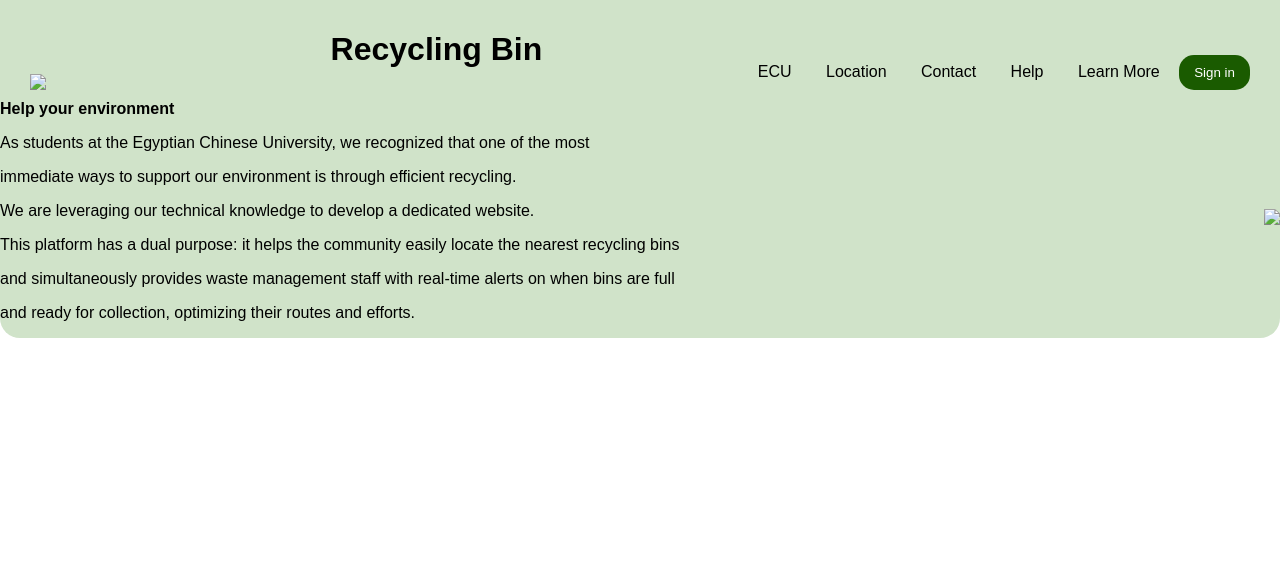
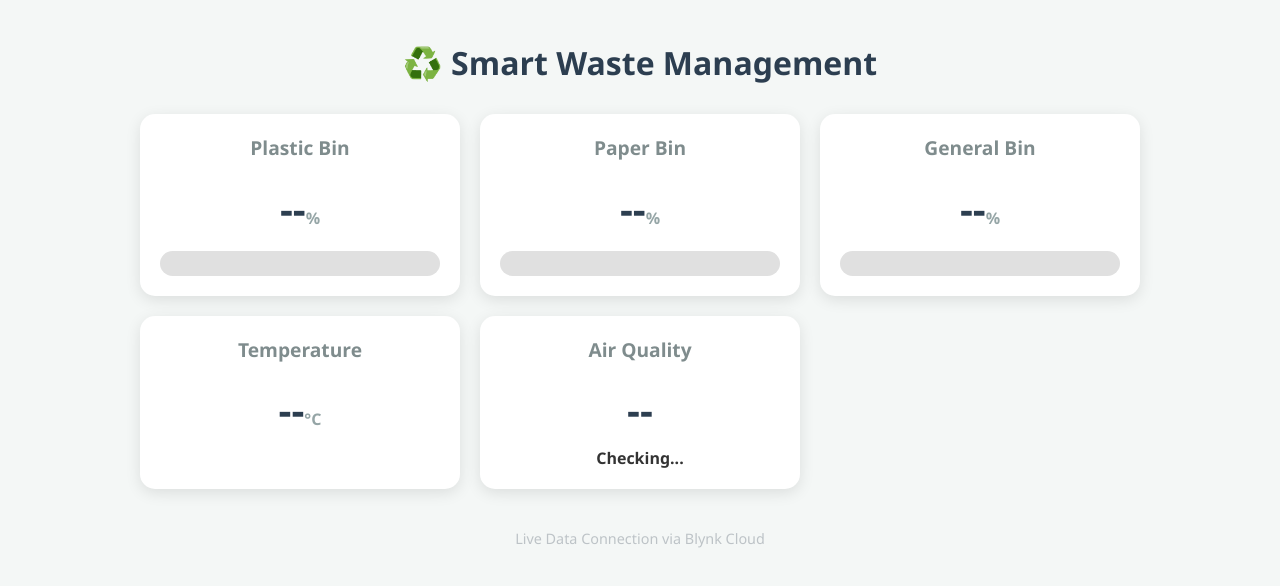
Before and after one commit to bernyoussef/recycling_bin, a plain HTML site: page index.html in a window 1280 px wide. Drawn offline with Linux system fonts and the light colour scheme; no server answers; a web font is replaced by a local one.

Commit message:
Add files via upload

```diff
--- a/index.html
+++ b/index.html
@@ -1,110 +1,203 @@
 <!DOCTYPE html>
-<!to use html 5>
+<html lang="en">
+<head>
+    <meta charset="UTF-8">
+    <meta name="viewport" content="width=device-width, initial-scale=1.0">
+    <title>Smart Waste Dashboard</title>
+    <style>
+        /* --- CSS STYLING --- */
+        body {
+            font-family: 'Segoe UI', Tahoma, Geneva, Verdana, sans-serif;
+            background-color: #f4f7f6;
+            margin: 0;
+            padding: 20px;
+            color: #333;
+        }
 
-    <head>
-        <link rel="preconnect" href="https://fonts.googleapis.com">
-<link rel="preconnect" href="https://fonts.gstatic.com" crossorigin>
-<link href="https://fonts.googleapis.com/css2?family=Raleway:ital,wght@0,100..900;1,100..900&family=Roboto:ital,wght@0,100..900;1,100..900&family=Science+Gothic:wght@100..900&display=swap" rel="stylesheet">
-        <title>Recycling Bin</title>
-        <!--STYLE-->
-        <style>
+        h1 {
+            text-align: center;
+            color: #2c3e50;
+            margin-bottom: 30px;
+        }
 
- body{
-         margin: 0;
-         font-family: "Science Gothic", sans-serif;
+        /* Grid Layout */
+        .dashboard {
+            display: grid;
+            grid-template-columns: repeat(auto-fit, minmax(250px, 1fr));
+            gap: 20px;
+            max-width: 1000px;
+            margin: 0 auto;
+        }
 
-     }
+        /* Card Design */
+        .card {
+            background: white;
+            border-radius: 15px;
+            padding: 20px;
+            box-shadow: 0 4px 15px rgba(0,0,0,0.1);
+            text-align: center;
+            transition: transform 0.3s;
+        }
 
-.header{
-        background-color:rgb(208, 227, 201);
-        display: flex;
-        justify-content:space-between;
-        align-items:flex-end;
-        padding: 10px 30px;
+        .card:hover {
+            transform: translateY(-5px);
+        }
 
+        .card h3 {
+            margin-top: 0;
+            color: #7f8c8d;
+            font-size: 1.2rem;
         }
-.logo{
-                width:100px;
-    }
 
+        .value {
+            font-size: 2.5rem;
+            font-weight: bold;
+            color: #2c3e50;
+            margin: 10px 0;
+        }
 
-.header-link a{
-                color: rgb(0, 0, 0);
-                padding: 2px 15px;
-                text-decoration: none;
-                font-family: "Science Gothic", sans-serif;
+        .unit {
+            font-size: 1rem;
+            color: #95a5a6;
+        }
 
-    }
-.header-link a:hover{
-                background-color: rgb(151, 206, 130);
-                border-radius: 15px;
-            }
-.header-link button{
-                background-color:rgb(26, 91, 0) ;
-                color:white;
-                border: none;
-                padding: 10px 15px;
-                border-radius: 15px;
-                font-family: "Science Gothic", sans-serif;
-            }
-.header-link button:hover{
-                background-color: rgb(151, 206, 130);
-            }
-.landing-page{
-             background-color:rgb(208, 227, 201);
-             display: flex;
-             justify-content: space-between;
-             align-items: center;
-             padding:1opx 15px;
-             border-radius: 0 0 20px 20px;
+        /* Status Colors */
+        .status-safe { color: #27ae60; }
+        .status-danger { color: #c0392b; }
 
-          }
+        /* Progress Bar Container */
+        .progress-container {
+            width: 100%;
+            background-color: #e0e0e0;
+            border-radius: 25px;
+            height: 25px;
+            margin-top: 15px;
+            overflow: hidden;
+        }
 
+        /* The Filling Bar */
+        .progress-bar {
+            height: 100%;
+            width: 0%; /* JS changes this */
+            background-color: #3498db;
+            border-radius: 25px;
+            transition: width 0.5s ease-in-out, background-color 0.5s;
+        }
 
+        /* Footer */
+        .footer {
+            text-align: center;
+            margin-top: 40px;
+            color: #bdc3c7;
+            font-size: 0.9rem;
+        }
+    </style>
+</head>
+<body>
 
-        </style>
-    </head>
-    <body>
+    <h1>♻️ Smart Waste Management</h1>
+
+    <div class="dashboard">
+        <div class="card">
+            <h3>Plastic Bin</h3>
+            <div class="value"><span id="val_plastic">--</span><span class="unit">%</span></div>
+            <div class="progress-container">
+                <div id="bar_plastic" class="progress-bar"></div>
+            </div>
         </div>
 
-<div class="header" >
+        <div class="card">
+            <h3>Paper Bin</h3>
+            <div class="value"><span id="val_paper">--</span><span class="unit">%</span></div>
+            <div class="progress-container">
+                <div id="bar_paper" class="progress-bar" style="background-color: #2ecc71;"></div>
+            </div>
+        </div>
 
-    <img class="logo"src="image/logo.webp"/>
-     <h1 class="header-h1">Recycling Bin</h1>
-    <div class="header-link">
-        <a href="https://ecu.edu.eg/" target="blank">ECU</a>
-        <a href="#">Location</a>
-        <a href="#">Contact</a>
-        <a href="#">Help</a>
-        <a href="#">Learn More</a>
+        <div class="card">
+            <h3>General Bin</h3>
+            <div class="value"><span id="val_general">--</span><span class="unit">%</span></div>
+            <div class="progress-container">
+                <div id="bar_general" class="progress-bar" style="background-color: #f39c12;"></div>
+            </div>
+        </div>
 
-        <button>Sign in</button>
+        <div class="card">
+            <h3>Temperature</h3>
+            <div class="value"><span id="val_temp">--</span><span class="unit">°C</span></div>
+        </div>
 
+        <div class="card">
+            <h3>Air Quality</h3>
+            <div class="value" id="val_gas">--</div>
+            <div id="status_gas" style="font-weight: bold; margin-top: 5px;">Checking...</div>
+        </div>
     </div>
 
-</div>
-<!--LANDING PAGE-->
-<div class="landing-page">
-   <div>
-    <span><b>Help your environment</b></span>
-    <p>As students at the Egyptian Chinese University, we recognized that one of the most
-        </p> <p>
-        immediate ways to support our environment is through efficient recycling.
-    </p><p>
-        We are leveraging our technical knowledge to develop a dedicated website.
-        </p>
-        <p>
-        This platform has a dual purpose: it helps the community easily locate the nearest recycling bins
-        </p><p>
-        and simultaneously provides waste management staff with real-time alerts on when bins are full
-        </p><p>
-        and ready for collection, optimizing their routes and efforts.
+    <div class="footer">
+        Live Data Connection via Blynk Cloud
+    </div>
 
-    </p>
-   </div>
-   <div class="image">
-   <img src="image/binn.png"  width="400"/>
+    <script>
+        // ================= CONFIGURATION =================
+        // Your Auth Token
+        const TOKEN = "g5DqSKpXEE-DoRac2p0JqXHmbkZMzfRb";
 
-   </div>
-</div>
-    </body>
+        // ⚠️ If data doesn't load, try changing 'blynk.cloud' to 'fra1.blynk.cloud'
+        const BASE_URL = `https://blynk.cloud/external/api/get?token=${TOKEN}`;
+
+        async function updateData() {
+            try {
+                // --- 1. Fetch & Update PLASTIC (V3) ---
+                let r1 = await fetch(BASE_URL + "&v3");
+                let v1 = await r1.text();
+                document.getElementById("val_plastic").innerText = v1;
+                document.getElementById("bar_plastic").style.width = v1 + "%";
+
+                // --- 2. Fetch & Update PAPER (V4) ---
+                let r2 = await fetch(BASE_URL + "&v4");
+                let v2 = await r2.text();
+                document.getElementById("val_paper").innerText = v2;
+                document.getElementById("bar_paper").style.width = v2 + "%";
+
+                // --- 3. Fetch & Update GENERAL (V5) ---
+                let r3 = await fetch(BASE_URL + "&v5");
+                let v3 = await r3.text();
+                document.getElementById("val_general").innerText = v3;
+                document.getElementById("bar_general").style.width = v3 + "%";
+
+                // --- 4. Fetch & Update TEMPERATURE (V1) ---
+                let rTemp = await fetch(BASE_URL + "&v1");
+                let vTemp = await rTemp.text();
+                // Format to 1 decimal
+                document.getElementById("val_temp").innerText = parseFloat(vTemp).toFixed(1);
+
+                // --- 5. Fetch & Update GAS (V0) ---
+                let rGas = await fetch(BASE_URL + "&v0");
+                let vGas = await rGas.text();
+                let gasVal = parseInt(vGas);
+                document.getElementById("val_gas").innerText = gasVal;
+
+                // Gas Safety Logic (Color Change)
+                let statusText = document.getElementById("status_gas");
+                if (gasVal > 2000) {
+                    statusText.innerText = "⚠️ DANGER: Gas Detected!";
+                    statusText.className = "status-danger";
+                } else {
+                    statusText.innerText = "✅ Air is Safe";
+                    statusText.className = "status-safe";
+                }
+
+            } catch (err) {
+                console.error("Blynk Fetch Error:", err);
+            }
+        }
+
+        // Run update every 2 seconds
+        setInterval(updateData, 2000);
+        // Run once immediately
+        updateData();
+    </script>
+
+</body>
+</html>
```
